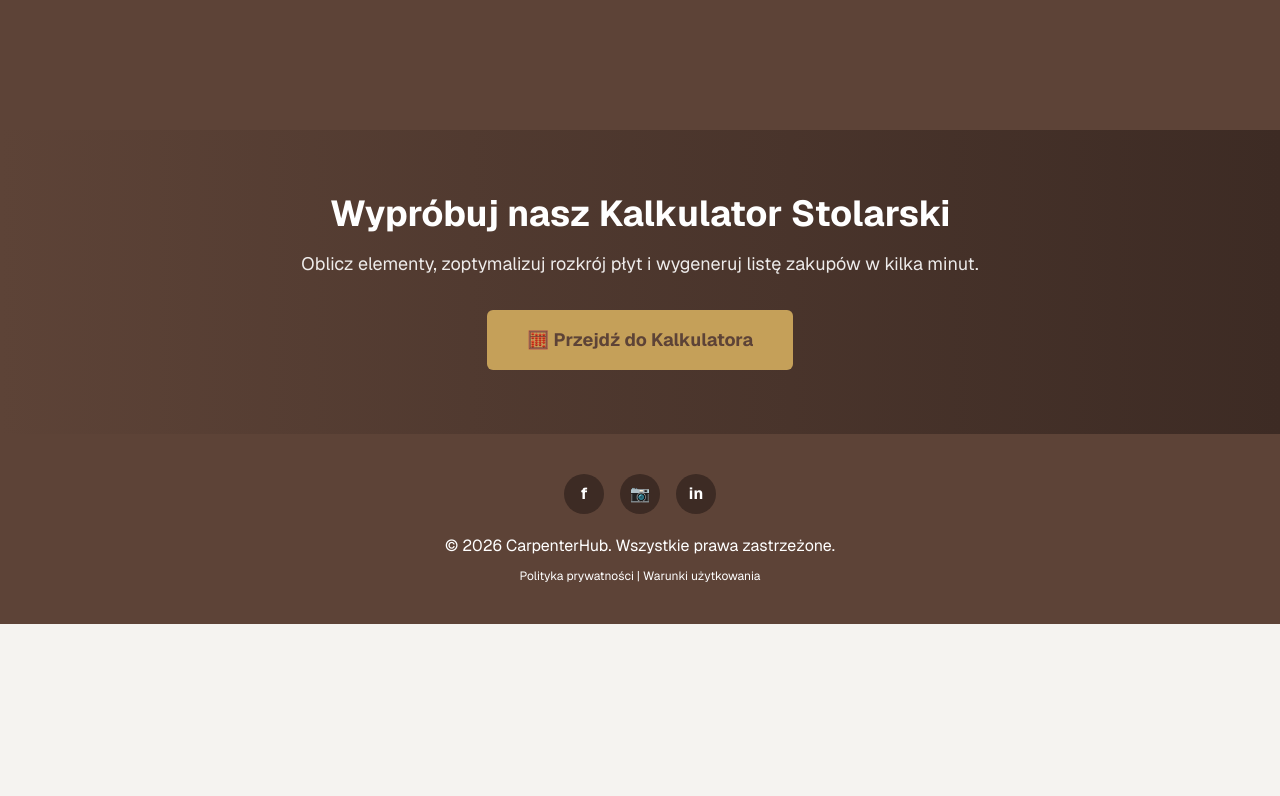
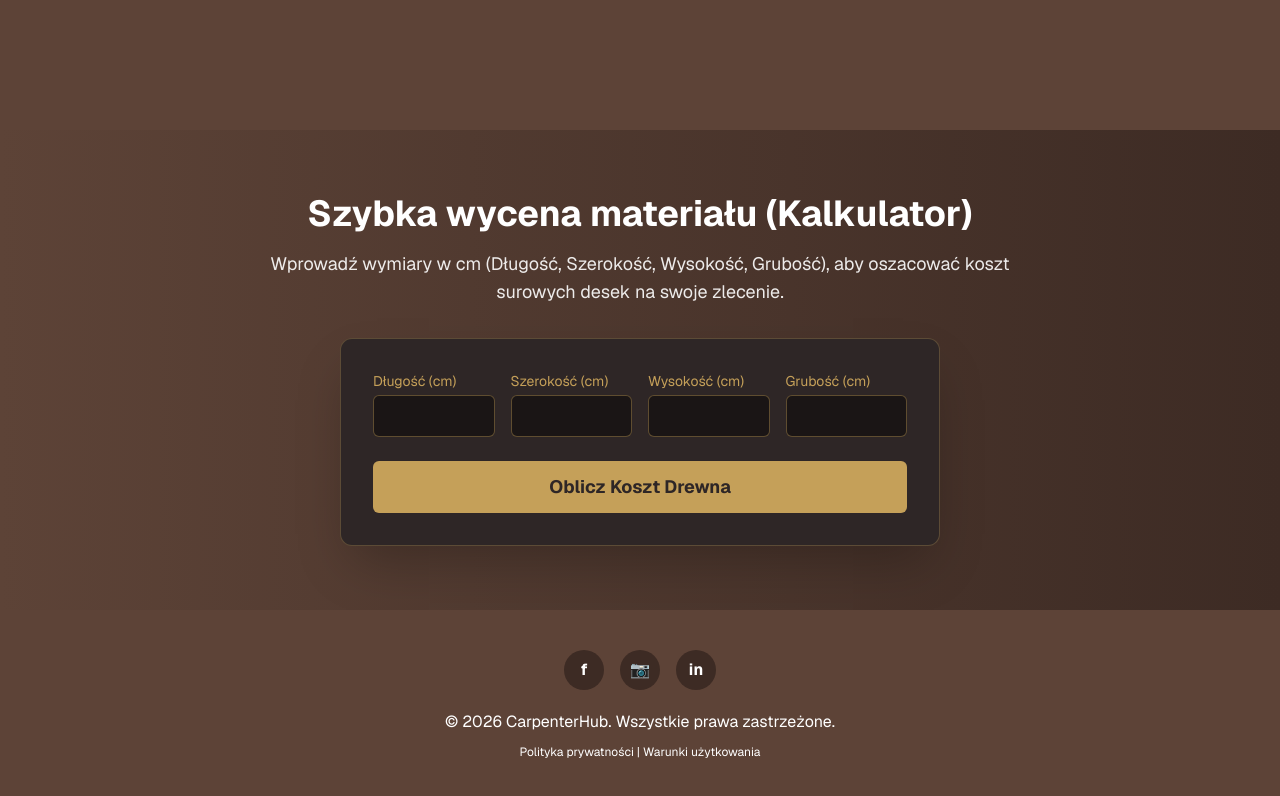
Before and after one commit to Przemo1972pn/carpenterhub, a Next.js app: page / in a window 1280 px wide. Shown: the part 6026-6822 px from the top of the page. Before the commit the page ends 6650 px from the top, so only its background shows below. Built offline with nearby package versions, Linux system fonts and the light colour scheme.

Commit message:
feat: Wbudowanie Kalkulatora na główną stronę (CTA)

```diff
--- a/app/components/sections/CalculatorCTA.tsx
+++ b/app/components/sections/CalculatorCTA.tsx
@@ -1,21 +1,80 @@
-import Link from 'next/link';
+'use client';
+
+import React, { useState } from 'react';
 
 export default function CalculatorCTA() {
+  const [materialCalc, setMaterialCalc] = useState({ length: '', width: '', height: '', depth: '', cost: null as string | null });
+
+  const calculateCost = () => {
+    const l = parseFloat(materialCalc.length) || 1;
+    const w = parseFloat(materialCalc.width) || 1;
+    const h = parseFloat(materialCalc.height) || 1;
+    const d = parseFloat(materialCalc.depth) || 1;
+
+    // Obliczenie objętości (M3): z racji, że podajemy wymiary w cm.
+    const dimensionsUsed = [materialCalc.length, materialCalc.width, materialCalc.height, materialCalc.depth].filter(Boolean).length;
+    const divisor = Math.pow(100, dimensionsUsed);
+
+    const vol = (l * w * h * d) / (divisor || 1000000);
+    const pricePerM3 = 3500;
+
+    if (dimensionsUsed > 0) {
+      setMaterialCalc(prev => ({ ...prev, cost: (vol * pricePerM3).toFixed(2) }));
+    }
+  };
+
   return (
     <section className="py-16 px-5 bg-gradient-to-r from-[#5D4337] to-[#3D2B24]">
       <div className="max-w-[800px] mx-auto text-center text-white">
         <h2 className="text-3xl md:text-4xl font-bold mb-4">
-          Wypróbuj nasz Kalkulator Stolarski
+          Szybka wycena materiału (Kalkulator)
         </h2>
         <p className="text-lg mb-8 text-white/90">
-          Oblicz elementy, zoptymalizuj rozkrój płyt i wygeneruj listę zakupów w kilka minut.
+          Wprowadź wymiary w cm (Długość, Szerokość, Wysokość, Grubość), aby oszacować koszt surowych desek na swoje zlecenie.
         </p>
-        <Link
-          href="/kalkulator"
-          className="inline-block bg-[#C5A059] text-[#5D4337] px-10 py-4 rounded-md font-bold text-lg hover:bg-white transition-all hover:-translate-y-0.5 hover:shadow-xl"
-        >
-          🧮 Przejdź do Kalkulatora
-        </Link>
+
+        <div className="bg-[#2E2626] rounded-xl p-6 md:p-8 max-w-[600px] mx-auto shadow-2xl border border-[#C5A059]/30 text-left">
+          <div className="grid grid-cols-2 lg:grid-cols-4 gap-4 mb-6">
+            <div>
+              <label className="block text-sm text-[#C5A059] mb-1">Długość (cm)</label>
+              <input type="number"
+                className="w-full bg-[#1A1515] text-white border border-[#C5A059]/40 rounded-md p-2 focus:outline-none focus:border-[#C5A059]"
+                value={materialCalc.length} onChange={e => setMaterialCalc({...materialCalc, length: e.target.value})} />
+            </div>
+            <div>
+              <label className="block text-sm text-[#C5A059] mb-1">Szerokość (cm)</label>
+              <input type="number"
+                className="w-full bg-[#1A1515] text-white border border-[#C5A059]/40 rounded-md p-2 focus:outline-none focus:border-[#C5A059]"
+                value={materialCalc.width} onChange={e => setMaterialCalc({...materialCalc, width: e.target.value})} />
+            </div>
+            <div>
+              <label className="block text-sm text-[#C5A059] mb-1">Wysokość (cm)</label>
+              <input type="number"
+                className="w-full bg-[#1A1515] text-white border border-[#C5A059]/40 rounded-md p-2 focus:outline-none focus:border-[#C5A059]"
+                value={materialCalc.height} onChange={e => setMaterialCalc({...materialCalc, height: e.target.value})} />
+            </div>
+            <div>
+              <label className="block text-sm text-[#C5A059] mb-1">Grubość (cm)</label>
+              <input type="number"
+                className="w-full bg-[#1A1515] text-white border border-[#C5A059]/40 rounded-md p-2 focus:outline-none focus:border-[#C5A059]"
+                value={materialCalc.depth} onChange={e => setMaterialCalc({...materialCalc, depth: e.target.value})} />
+            </div>
+          </div>
+
+          <button
+            onClick={calculateCost}
+            className="w-full bg-[#C5A059] text-[#2E2626] py-3 rounded-md font-bold text-lg hover:bg-white transition-all hover:shadow-lg"
+          >
+            Oblicz Koszt Drewna
+          </button>
+
+          {materialCalc.cost && (
+            <div className="mt-6 p-4 bg-[#C5A059]/10 border border-[#C5A059] rounded-lg text-center">
+              <h3 className="text-xl font-bold text-[#C5A059]">Szacowany koszt: {materialCalc.cost} PLN</h3>
+              <p className="text-sm text-white/70 mt-1">bazując na średniej kwocie 3500 PLN za m³</p>
+            </div>
+          )}
+        </div>
       </div>
     </section>
   );
```
